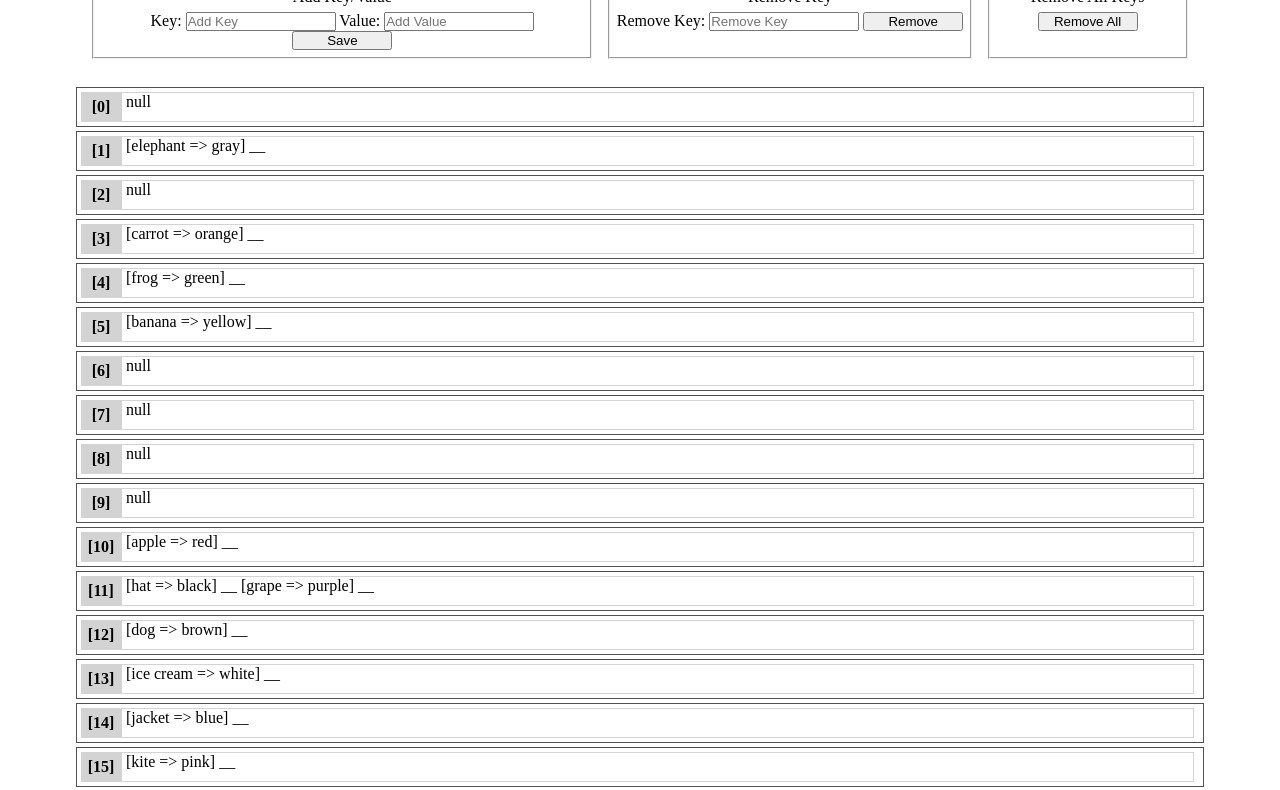
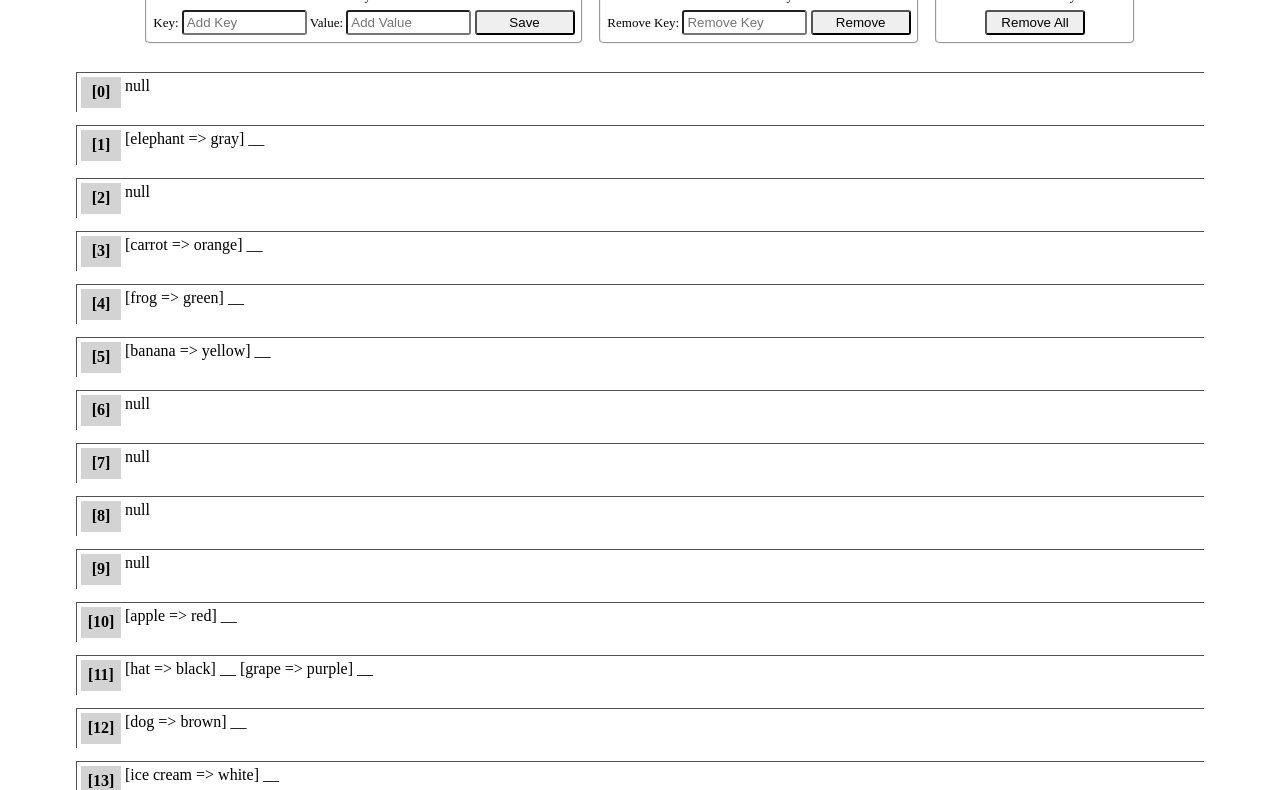
Before and after one commit to plunkydev/hash-map-project-of-odin, a website built with webpack: page src/template.html in a window 1280 px wide. Shown: the part 84-874 px from the top of the page. Built offline with nearby package versions, Linux system fonts and the light colour scheme.

Commit message:
Refine CSS styles: adjust margins, add border-radius, improve input/button styling, and update bucket layout

```diff
--- a/src/style.css
+++ b/src/style.css
@@ -7,6 +7,7 @@
     display: flex;
     flex-direction: column;
     row-gap: 3px;
+    margin: 1rem 5vw;
 }
 
 h1 {
@@ -18,21 +19,26 @@ h1 {
     align-items: stretch;
     column-gap: 1rem;
     flex-wrap: wrap;
-    margin: 1rem 0;
 }
 
 .uiCotainer > * {
     min-width: 200px;
-    max-width: 500px;
+    max-width: 600px;
     padding: .4rem;
+    border-radius: 5px;
+    font-size: small;
 }
 
 input {
-    max-width: 150px;
+    max-width: 125px;
+    border-radius: 3px;
+    padding: 3px;
 }
 
 button {
     min-width: 100px;
+    border-radius: 3px;
+    padding: 3px;
 }
 
 .layout {
@@ -55,6 +61,9 @@ button {
 
 .hash_map {
     grid-area: hash_map;
+    display: flex;
+    flex-direction: column;
+    row-gap: 5px;
 }
 
 .rightSide {
@@ -68,14 +77,14 @@ button {
 }
 
 .bucket {
-    border: 1px solid rgb(81, 81, 81);
+    border-left: 0.5px solid rgb(81, 81, 81);
+    border-top: 0.5px solid rgb(81, 81, 81);
     margin: 4px;
     padding: 4px;
     min-height: 40px;
     display: grid;
     grid-template-columns: 40px 96%;
     max-width: clamp(105px, 100vw, 100%);
-    overflow: auto;
 }
 
 .bucket :first-child {
@@ -86,6 +95,5 @@ button {
 }
 
 .bucket :last-child {
-    border: 1px solid #d3d3d3;
     padding-left: 4px;
 }
```
